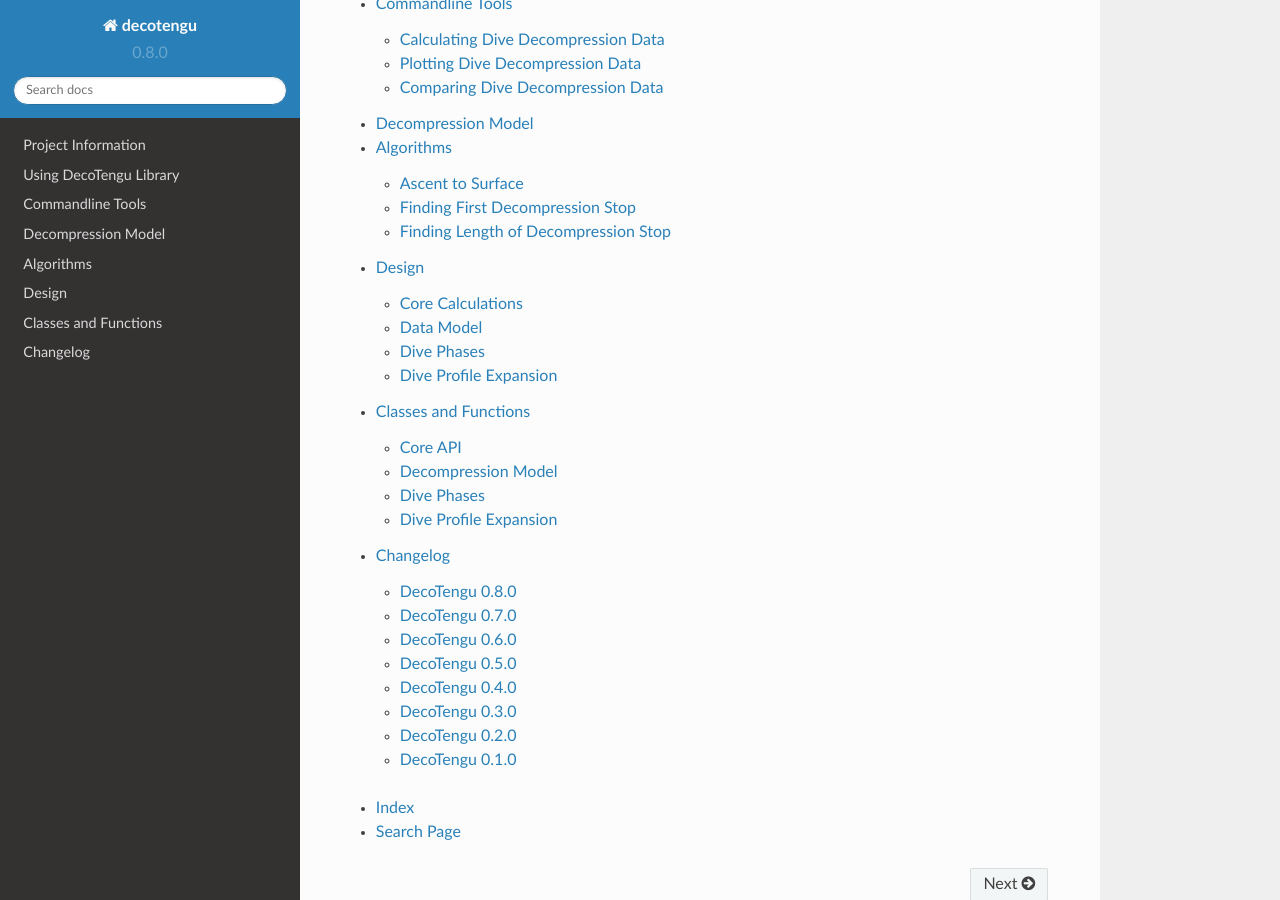
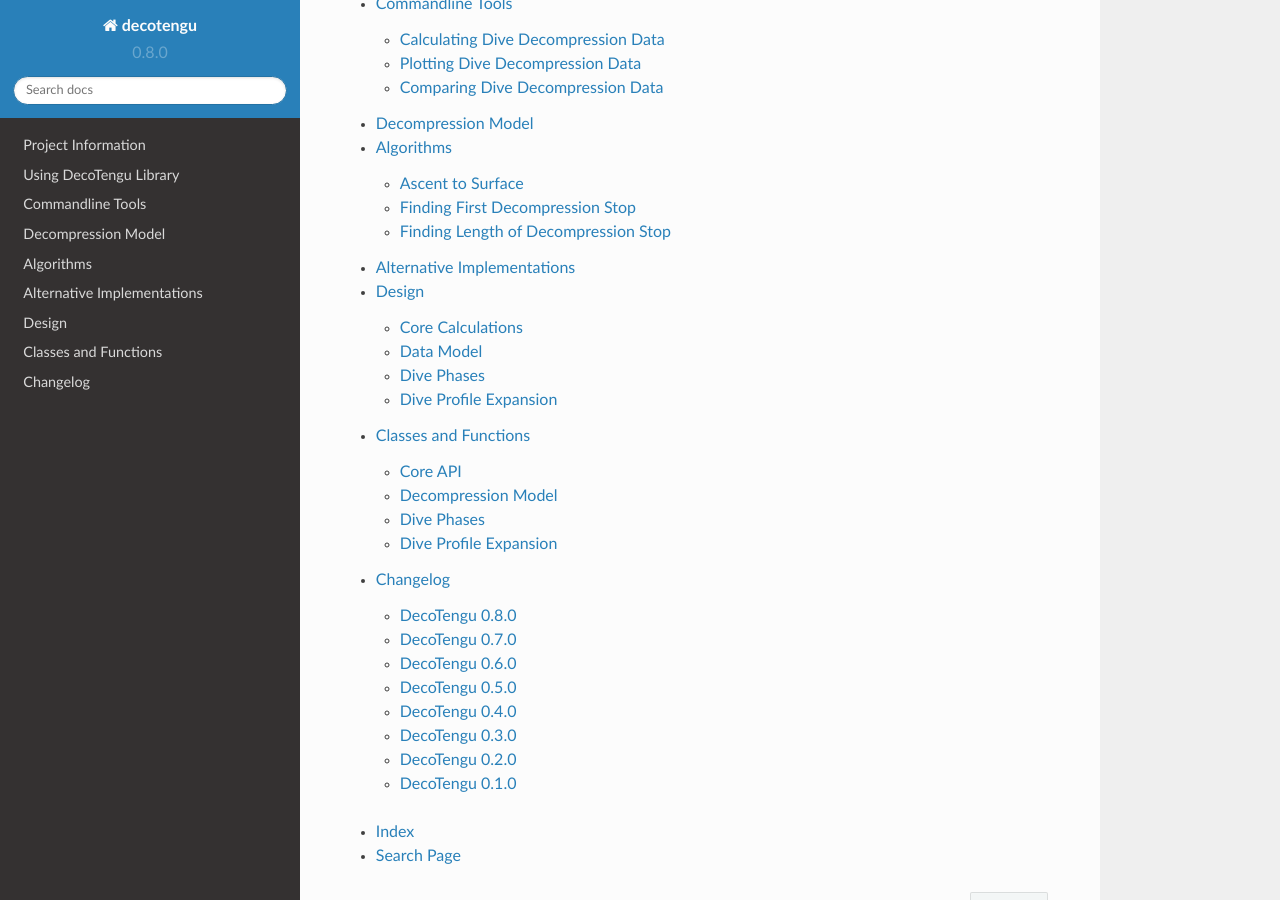
Before and after one commit to gully/decotengu, a Sphinx documentation site: the page built from doc/index.rst, in a window 1280 px wide and 900 px high, scrolled down 656 px. Built offline with Sphinx 7.4.7 and the Read the Docs theme 2.0.0, drawn with Linux system fonts in a browser that asks for light colours.

Commit message:
- starting to document tabular tissue calculator

```diff
--- a/doc/alt.rst
+++ b/doc/alt.rst
@@ -1,3 +1,8 @@
+Alternative Implementations
+===========================
+
+.. automodule:: decotengu.alt.tab
+
 ..   The calculations are divided into the following parts
 ..
 ..   - descent
--- a/doc/index.rst
+++ b/doc/index.rst
@@ -37,6 +37,7 @@ Table of Contents
    cmd
    model
    algo
+   alt
    design
    api
    changelog
```
